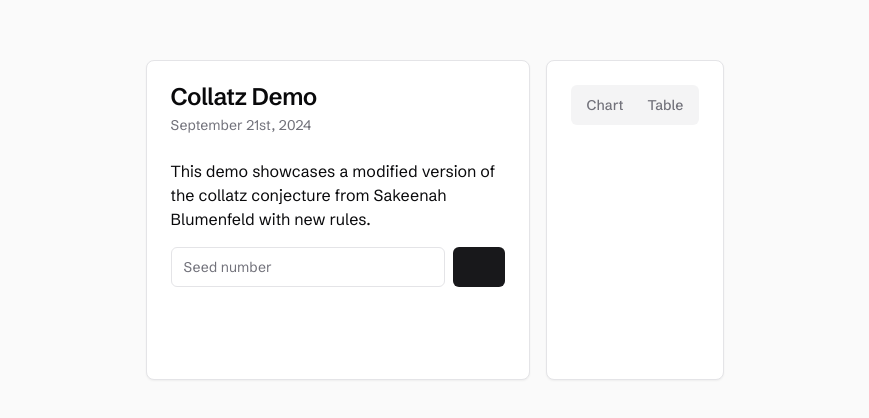
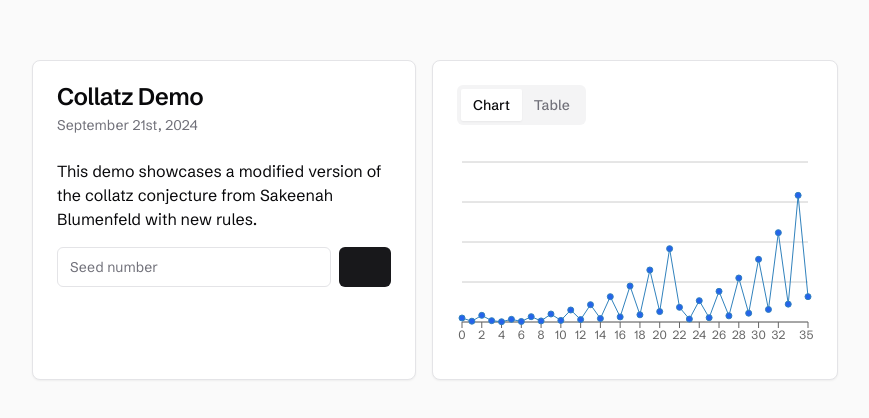
Before and after one commit to ecsbeats/sakeenah, a Next.js app: page /collatz in a window 1280 px wide. Shown: the part 180-598 px from the top of the page, without its empty margins (205-1074 px from the left). Built offline with nearby package versions, Linux system fonts and the light colour scheme; some icons are missing.

Commit message:
set default tab to chart

```diff
--- a/app/collatz/page.tsx
+++ b/app/collatz/page.tsx
@@ -122,12 +122,12 @@ export default function Collatz() {
                         </form>
                 </CardContent>
             </Card>
-            <Tabs>
+            <Tabs defaultValue="chart">
                 <Card className="h-80 w-full">
                     <CardHeader>
                         <div>
                             <TabsList>
-                                <TabsTrigger value="chart" defaultChecked={true}>Chart</TabsTrigger>
+                                <TabsTrigger value="chart">Chart</TabsTrigger>
                                 <TabsTrigger value="table">Table</TabsTrigger>
                             </TabsList>
                         </div>
```
